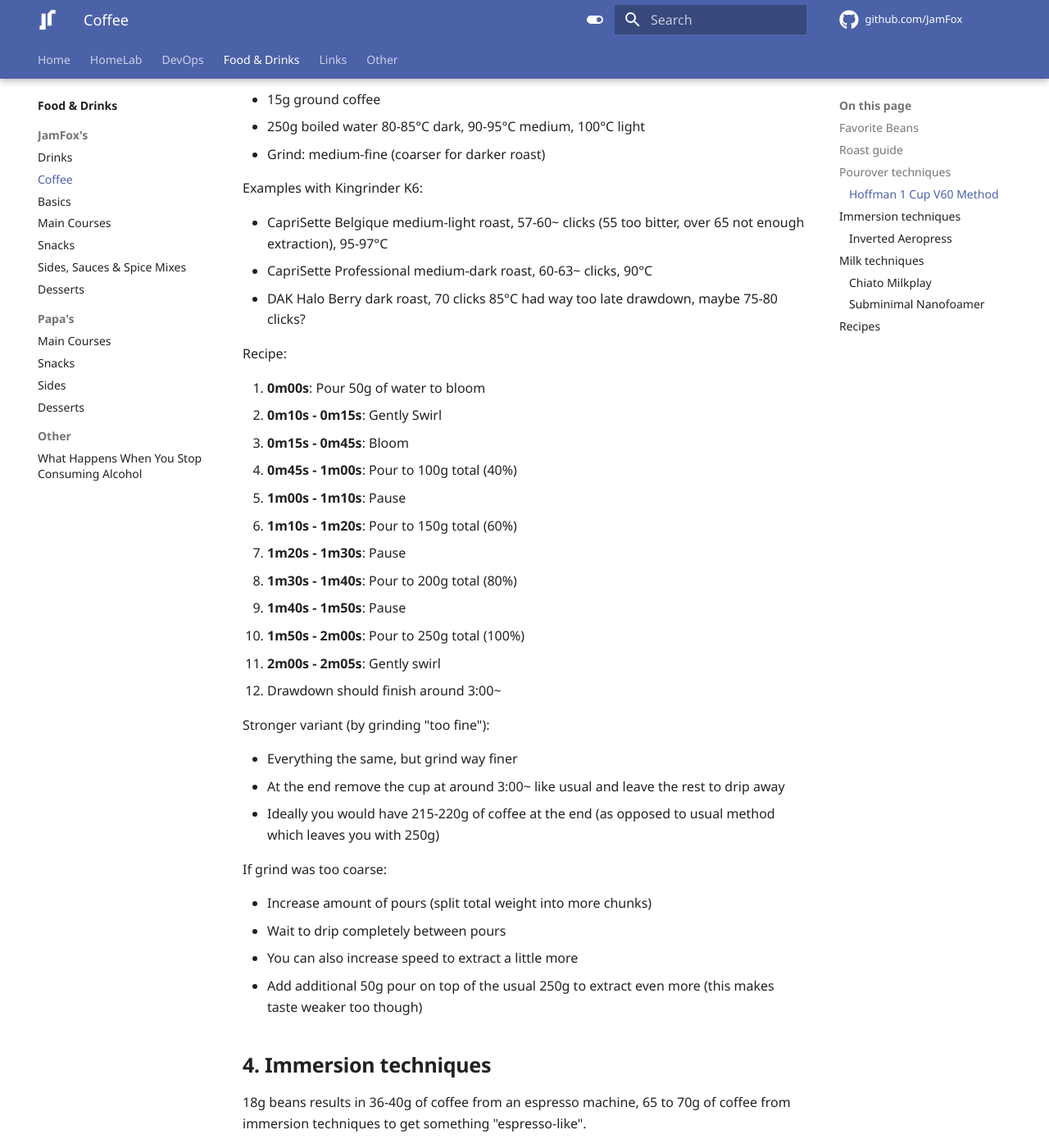
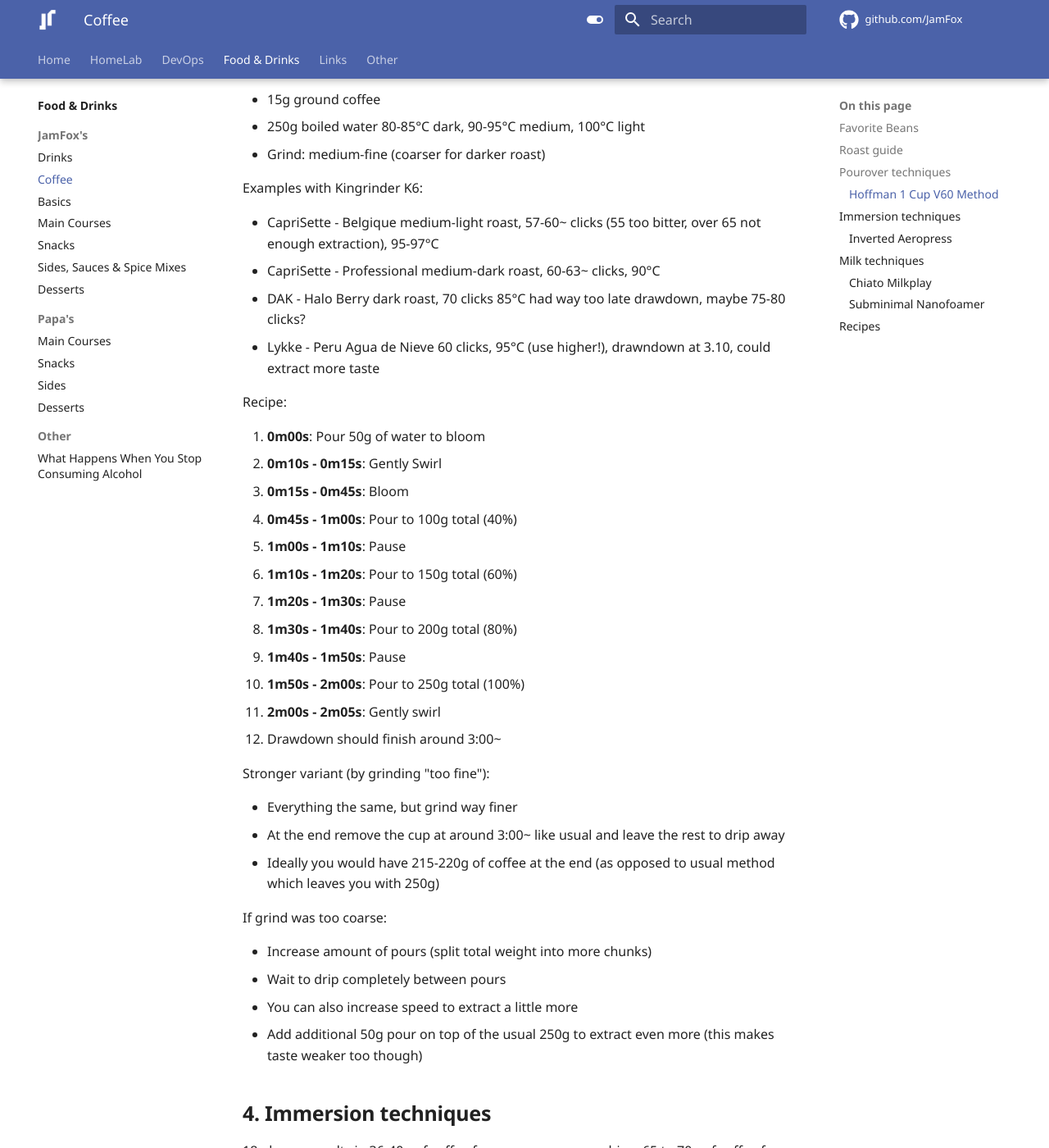
Before and after one commit to JamFox/docs.jamfox.dev, an MkDocs documentation site: the page built from docs/content/food/coffee.md, in a window 1280 px wide and 1400 px high, scrolled down 1746 px. Shown: the whole window at 82% size. Built offline with MkDocs 1.6.1 and Material for MkDocs 9.7.7, drawn with Linux system fonts in a browser that asks for light colours; plug-ins that fetch from the network failed and are left out; comment, search, counter and statistics services are not loaded; some of the changed text lies outside the part shown.

Commit message:
add lykke

```diff
--- a/docs/content/food/coffee.md
+++ b/docs/content/food/coffee.md
@@ -47,9 +47,10 @@ From: [A Better 1 Cup V60 Technique](https://youtu.be/1oB1oDrDkHM) - James Hoffm
 
 Examples with Kingrinder K6:
 
-- CapriSette Belgique medium-light roast, 57-60~ clicks (55 too bitter, over 65 not enough extraction), 95-97°C
-- CapriSette Professional medium-dark roast, 60-63~ clicks, 90°C
-- DAK Halo Berry dark roast, 70 clicks 85°C had way too late drawdown, maybe 75-80 clicks?
+- CapriSette - Belgique medium-light roast, 57-60~ clicks (55 too bitter, over 65 not enough extraction), 95-97°C
+- CapriSette - Professional medium-dark roast, 60-63~ clicks, 90°C
+- DAK - Halo Berry dark roast, 70 clicks 85°C had way too late drawdown, maybe 75-80 clicks?
+- Lykke - Peru Agua de Nieve 60 clicks, 95°C (use higher!), drawndown at 3.10, could extract more taste
 
 Recipe:
 
@@ -89,9 +90,9 @@ Inverted method for "espresso-like", more stronger taste.
 
 Examples with Kingrinder K6:
 
-- CapriSette Belgique medium-light roast, 39-40 clicks
-- CapriSette Professional medium-dark roast, 42-43 clicks
-- DAK Halo Berry dark roast, 45-47 clicks
+- CapriSette - Belgique medium-light roast, 39-40 clicks
+- CapriSette - Professional medium-dark roast, 42-43 clicks
+- DAK - Halo Berry dark roast, 45-47 clicks
 
 Recipe:
 
```
